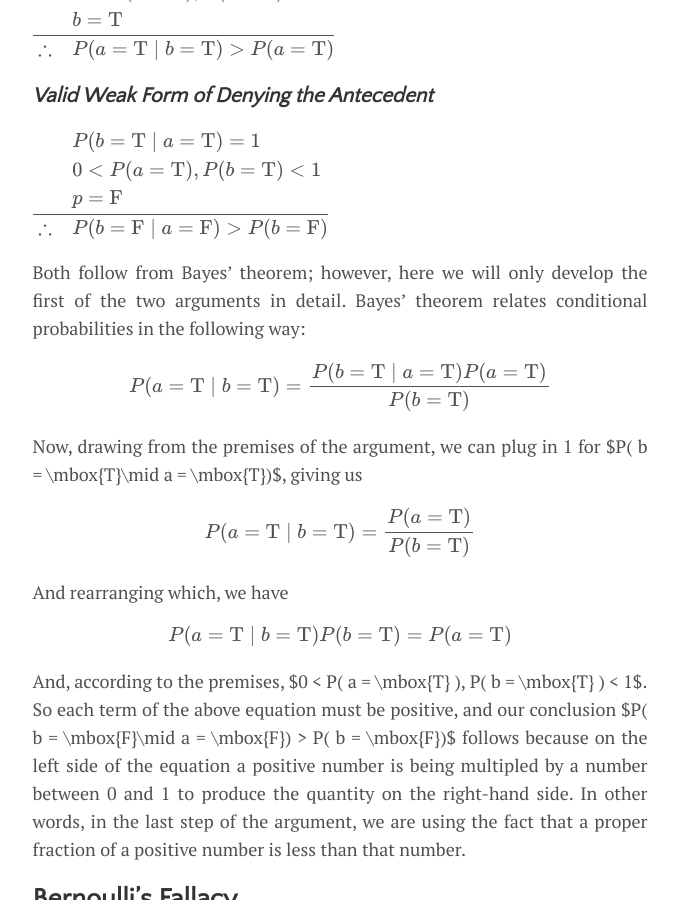
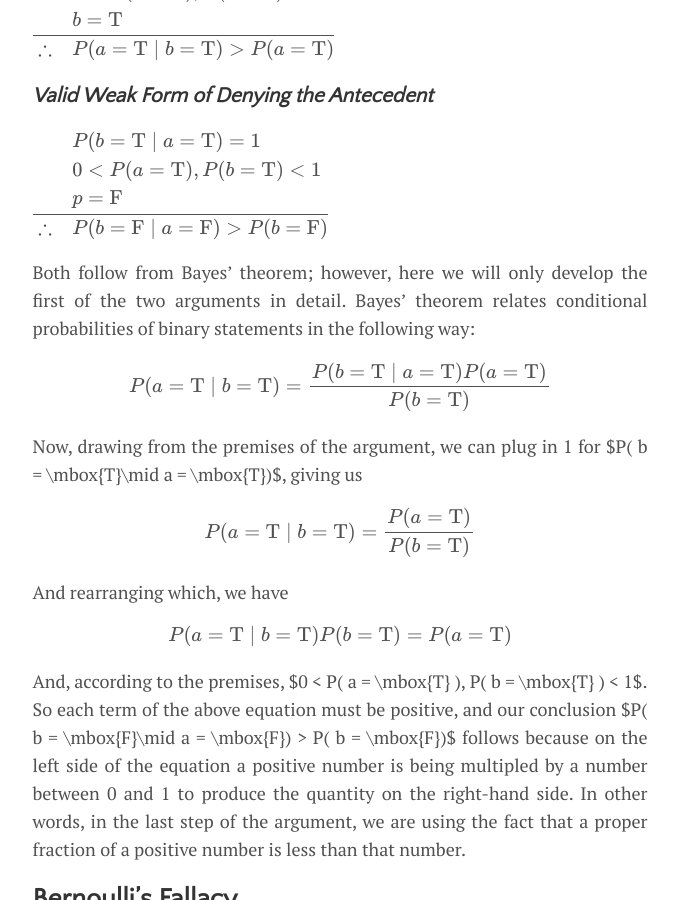
Before and after one commit to DanielAmes/DanielAmes.github.io, a Jekyll site: the page built from _posts/2025-01-10-bayeslogic.md, in a window 1280 px wide and 900 px high, scrolled down 1825 px. Shown: the whole window, without its empty margins (300-979 px from the left). Built offline with Jekyll 4.4.1, drawn with Linux system fonts in a browser that asks for light colours; formulas are drawn with MathJax 3.

Commit message:
elaboration

```diff
--- a/_posts/2025-01-10-bayeslogic.md
+++ b/_posts/2025-01-10-bayeslogic.md
@@ -80,7 +80,7 @@ $$\begin{array}{rl}
     \therefore & P( b = \mbox{F}\mid a = \mbox{F}) > P( b = \mbox{F})
   \end{array}$$
 
-Both follow from Bayes' theorem; however, here we will only develop the first of the two arguments in detail. Bayes' theorem relates conditional probabilities in the following way:
+Both follow from Bayes' theorem; however, here we will only develop the first of the two arguments in detail. Bayes' theorem relates conditional probabilities of binary statements in the following way:
 
 $$
 P( a = \mbox{T}\mid b = \mbox{T}) = \frac{P( b = \mbox{T}\mid a = \mbox{T})P( a = \mbox{T})}{P( b = \mbox{T})}
```
